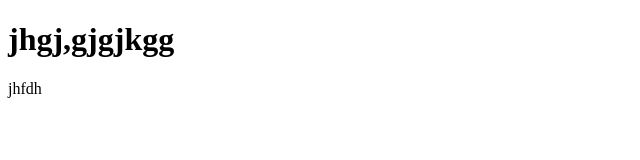
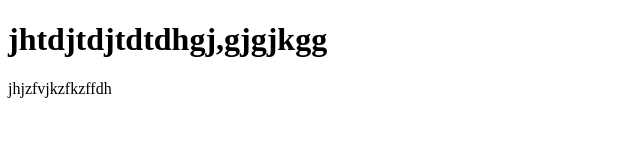
Before and after one commit to Rhodochrosit/myoa_test, a plain HTML site: page index.html in a window 1280 px wide. Shown: the whole page, without its empty margins (0-640 px from the left). Drawn offline with Linux system fonts and the light colour scheme.

Commit message:
Update index.html

```diff
--- a/index.html
+++ b/index.html
@@ -5,8 +5,8 @@
             <title>kiuz</title>
     </head>
 <body>
-    <h1>jhgj,gjgjkgg</h1>
-    <p>jhfdh</p>
+    <h1>jhtdjtdjtdtdhgj,gjgjkgg</h1>
+    <p>jhjzfvjkzfkzffdh</p>
 </body>
 
 </html>
```
